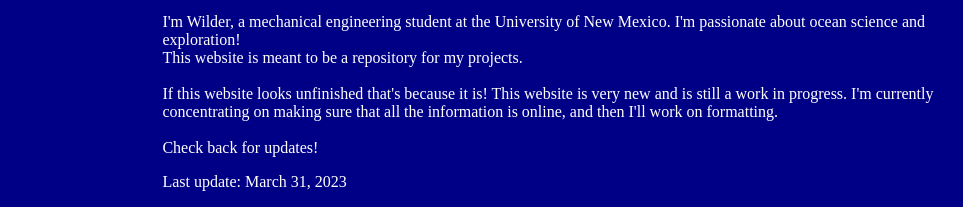
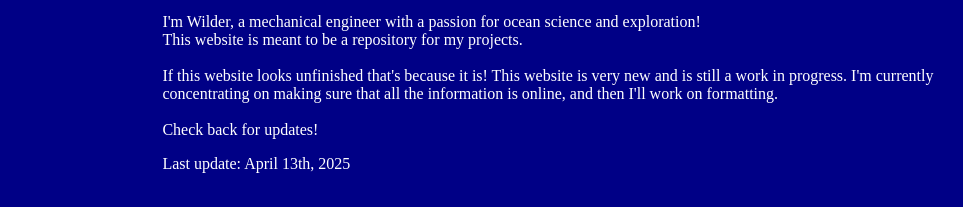
Before and after one commit to WilderParks/WilderParks.github.io, a plain HTML site: page index.html in a window 1280 px wide. Shown: the part 663-870 px from the top of the page, without its empty margins (288-1251 px from the left). Drawn offline with Linux system fonts and the light colour scheme.

Commit message:
Update index.html

```diff
--- a/index.html
+++ b/index.html
@@ -35,7 +35,7 @@
     <div>
        <p><img src = "Images/Subpic.png" alt="Wilder in the K-250 Submersible" class="center"  title="Emulating Jacques Piccard in the K-250 Submersible"></p>
     </div>
-       <p style="color:rgb(255, 255, 255)"> I'm Wilder, a mechanical engineering student at the University of New Mexico. I'm passionate about ocean science and exploration!
+       <p style="color:rgb(255, 255, 255)"> I'm Wilder, a mechanical engineer with a passion for ocean science and exploration!
         <br>This website is meant to be a repository for my projects.
         <br>
         <br> If this website looks unfinished that's because it is! This website is very new and is still a work in progress. I'm currently concentrating on making sure that all the information is online, and then I'll work on formatting.
@@ -49,7 +49,7 @@
 <footer style="color:rgb(255, 255, 255)">
 
    <p>
-    Last update: March 31, 2023
+    Last update: April 13th, 2025
     </p>
   </footer>
 </html>
```
